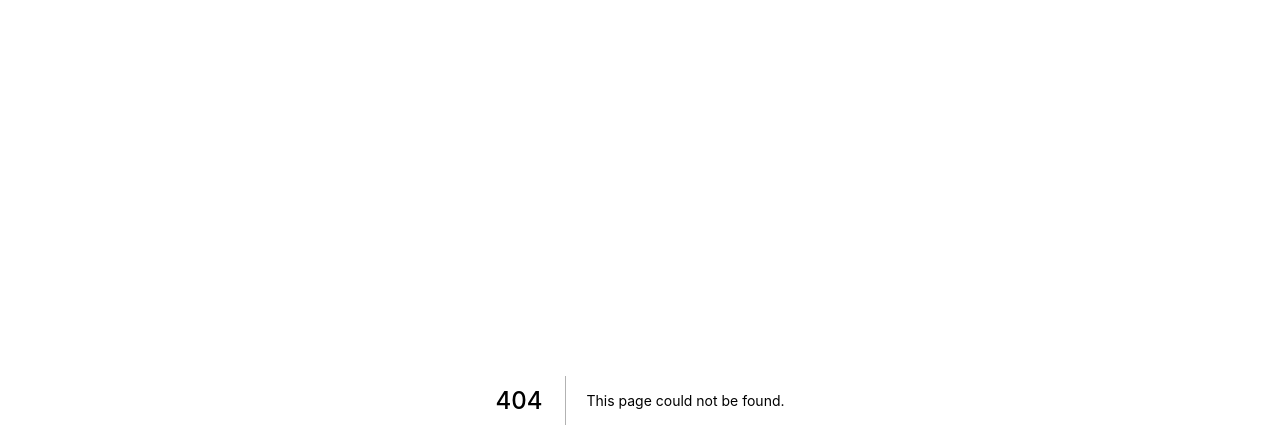
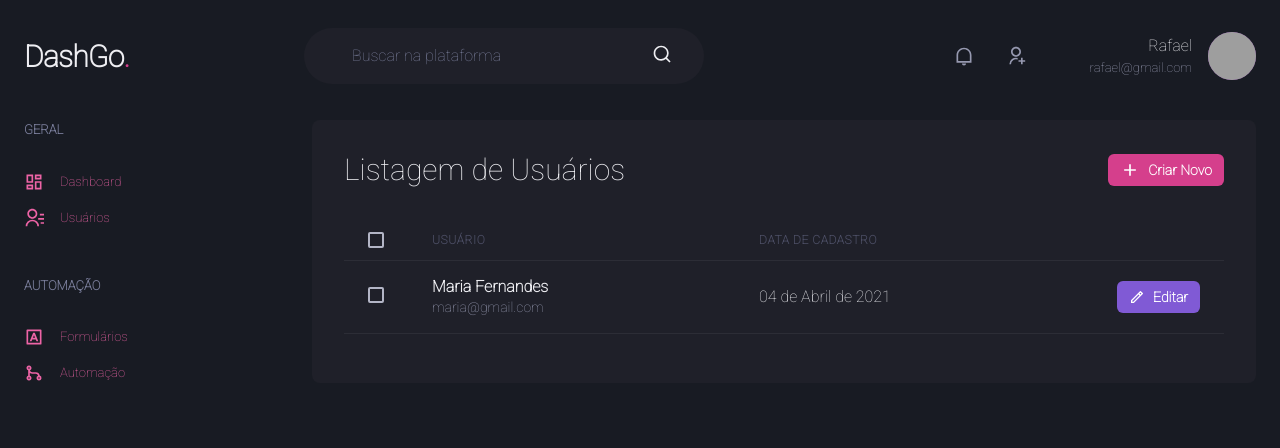
Before and after one commit to RafaelRossales/dashboard-react, a Next.js app: page /users in a window 1280 px wide. Before the commit this address had no page. Shown: the top 448 px of the page. Built offline with nearby package versions, Linux system fonts and the light colour scheme; grey boxes are pictures that could not be loaded.

Commit message:
Creating UsersList Component

```diff
--- /dev/null
+++ b/src/pages/users/index.tsx
@@ -0,0 +1,68 @@
+import { Flex,SimpleGrid,Box, theme,Heading,Button,Icon,Table,Text,Thead,Tr,Th,Checkbox,Tbody,Td} from '@chakra-ui/react';
+import { Sidebar } from '../../components/Sidebar'
+import {Header} from '../../components/Header'
+import { RiAddLine, RiPencilLine } from 'react-icons/ri';
+
+
+
+export default function  UserList(){
+    return(
+        <Box>
+            <Header/>
+            <Flex w="100%" my="6" maxWidth={1480} mx="auto" px="6">
+                <Sidebar/>
+                <Box flex='1' borderRadius={8} bg="gray.800" p="8">
+                    <Flex mb="8" justify="space-between" align="center">
+                    <Heading size="lg" fontWeight="normal">Listagem de Usuários</Heading>
+
+                    <Button
+                    as="a"
+                    size="sm"
+                    fontSize="sm"
+                    colorScheme="pink"
+                    leftIcon={<Icon as={RiAddLine} fontSize="20" />}
+                    >
+                        Criar Novo
+                    </Button>
+                    </Flex>
+
+                    <Table colorScheme="whiteAlpha">
+                        <Thead>
+                            <Tr>
+                                <Th px="6" color="gray.300" width="8">
+                                    <Checkbox colorScheme="pink"/>
+                                </Th>
+                            <Th> Usuário</Th>
+                            <Th>Data de Cadastro</Th>
+                            <Th width="8"></Th>
+                            </Tr>
+                        </Thead>
+                        <Tbody>
+                            <Td px="6">
+                                <Checkbox colorScheme="pink"/>
+                            </Td>
+                            <Td>
+                                <Box>
+                                    <Text fontWeight="bold">Maria Fernandes</Text>
+                                    <Text fontSize="sm" color="gray.300">maria@gmail.com</Text>
+                                </Box>
+                            </Td>
+                            <Td>04 de Abril de 2021</Td>
+                            <Td>
+                            <Button
+                            as="a"
+                            size="sm"
+                            fontSize="sm"
+                            colorScheme="purple"
+                            leftIcon={<Icon as={RiPencilLine} fontSize="16"/>}
+                            >
+                                Editar
+                            </Button>
+                            </Td>
+                        </Tbody>
+                    </Table>
+                </Box>
+            </Flex>
+        </Box>
+    )
+}
```
